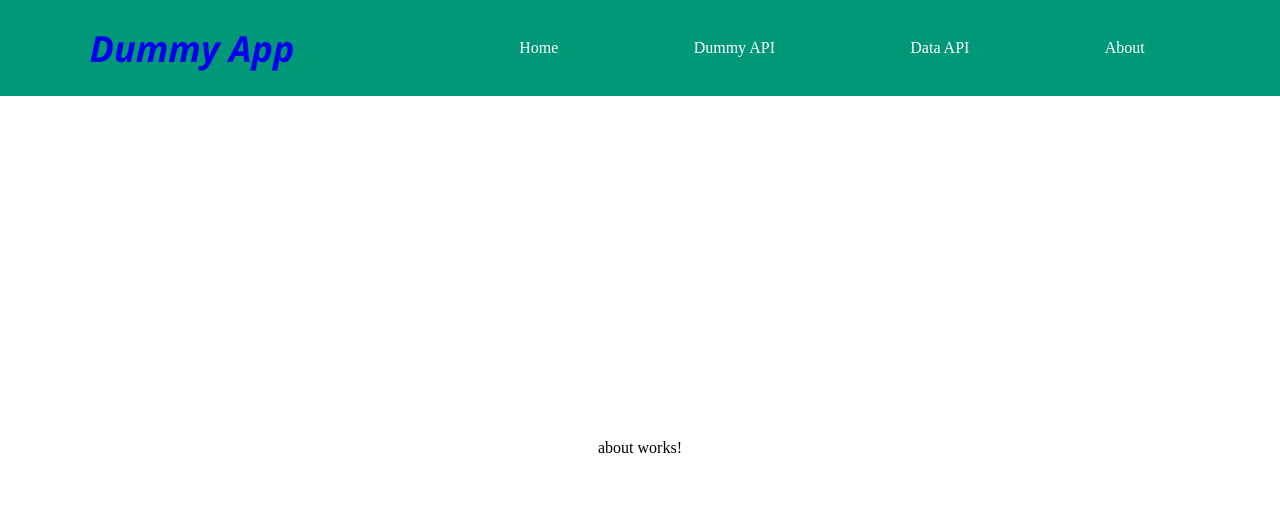
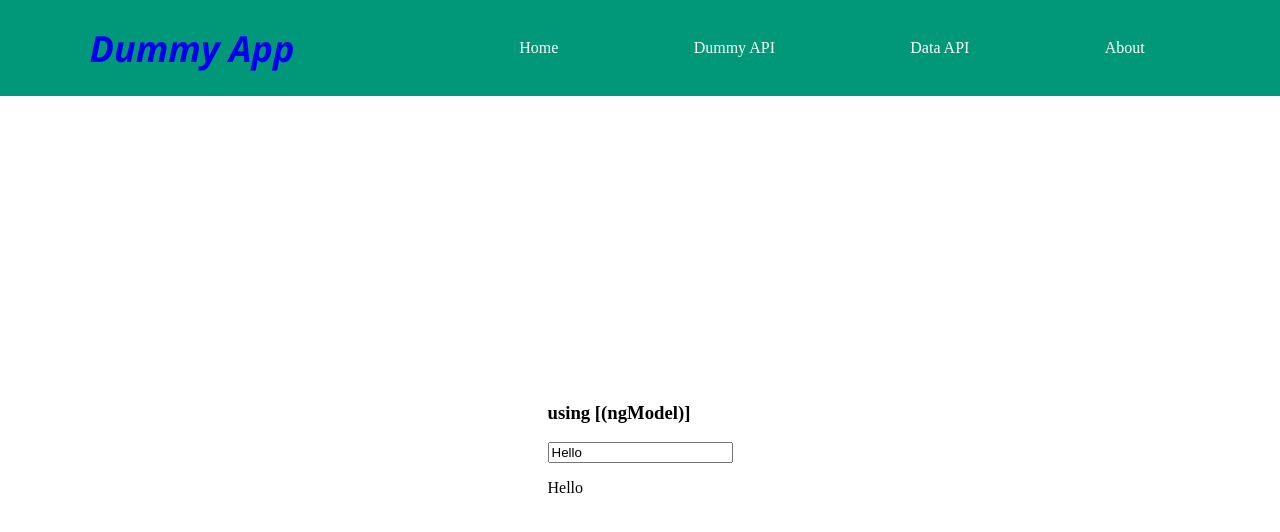
Before and after one commit to ashwini2329/dummy-api-integration-01, an Angular app: page /about in a window 1280 px wide. Shown: the top 532 px of the page. Built offline with nearby package versions, Linux system fonts and the light colour scheme.

Commit message:
using customized pipe

```diff
--- a/src/app/about/about.component.html
+++ b/src/app/about/about.component.html
@@ -1 +1,5 @@
-<p>about works!</p>
+<div class="about-container">
+    <h3>using [(ngModel)]</h3>
+    <input [(ngModel)]="about">
+    <p>{{about | capitalize}}</p>
+</div>
--- a/src/app/about/about.component.ts
+++ b/src/app/about/about.component.ts
@@ -6,5 +6,5 @@ import { Component } from '@angular/core';
   styleUrls: ['./about.component.scss']
 })
 export class AboutComponent {
-
+  public about = 'Hello'
 }
--- /dev/null
+++ b/src/app/capitalize.pipe.ts
@@ -0,0 +1,12 @@
+import { Pipe, PipeTransform } from "@angular/core";
+
+@Pipe({
+  name: 'capitalize'
+})
+
+export class CapitalizePipe implements PipeTransform {
+  transform(value: string): string {
+      if(!value) return value;
+      return value.charAt(0).toUpperCase() + value.slice(1);
+  }
+}
```
Also changed, not shown: src/app/app.module.ts (+6 -2 lines).
